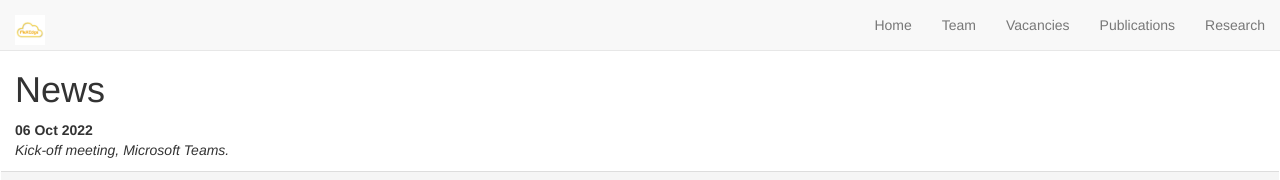
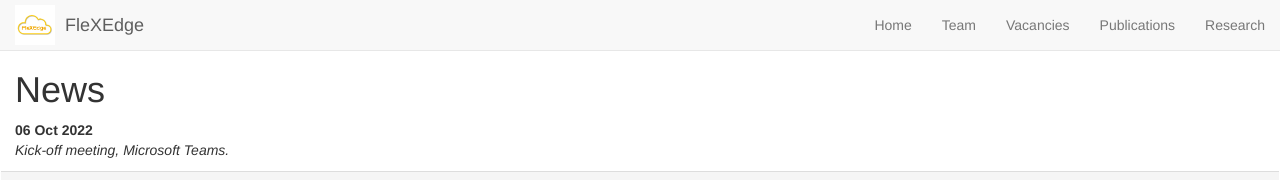
Before and after one commit to PSALOxford/FleXEdge-web, a Jekyll site: the page built from _pages/allnews.md, in a window 1280 px wide. Shown: the top 180 px of the page. Built offline with Jekyll 4.4.1, drawn with Linux system fonts in a browser that asks for light colours; nearby versions of some CDN libraries; grey boxes are pictures that could not be loaded.

Commit message:
Update header.html

```diff
--- a/_includes/header.html
+++ b/_includes/header.html
@@ -8,9 +8,12 @@
 		<span class="icon-bar"></span>
 	  </button>
 
-    <a class="navbar-brand" href="{{ site.url }}{{ site.baseurl }}/">
-		<img src="{{ site.url }}{{ site.baseurl }}/images/logopic/flexedge-logo.png" alt="FleXEdge" style="height: 150%;">
-	</a>
+    <a class="navbar-brand" href="{{ site.url }}{{ site.baseurl }}/" style="display: inline-flex; align-items: center; text-decoration: none;">
+      <img src="{{ site.url }}{{ site.baseurl }}/images/logopic/flexedge-logo.png" alt="" style="height: 40px; margin-right: 10px; display: inline-block;">
+      <span style="height: 100%; white-space: nowrap;">
+        FleXEdge
+      </span>
+    </a>
 	</div>
 	<div class="collapse navbar-collapse" id="navbar-collapse-1">
 	  <ul class="nav navbar-nav navbar-right">
```
